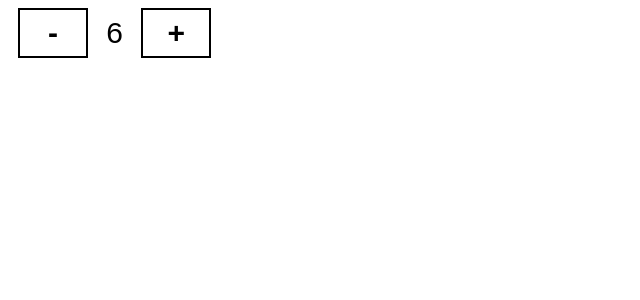
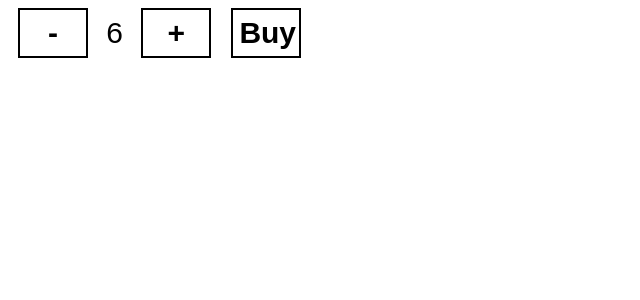
Before and after one commit to MagdalenaOuirane/OnlineShopBasket, a React (Create React App) app: page / in a window 1280 px wide. Shown: the top 300 px of the page, without its empty margins (0-640 px from the left). Built offline with nearby package versions, Linux system fonts and the light colour scheme.

Commit message:
add function oClick handleBuy

```diff
--- a/src/App.js
+++ b/src/App.js
@@ -21,6 +21,17 @@ class App extends React.Component {
     });
   }
 
+
+  handleBuy() {
+    // console.log('its bought');
+    this.setState({
+
+      availableProducts: this.state.availableProducts - this.state.quantity,
+      quantity: 0
+
+    })
+
+  }
   render() {
 
     return (
@@ -28,6 +39,7 @@ class App extends React.Component {
         <button disabled={this.state.quantity === 0 ? true : false} onClick={this.handleRemoveFromCart.bind(this)}> - </button>
         <span> {this.state.quantity} </span>
         <button disabled={this.state.quantity === this.state.availableProducts ? true : false} onClick={this.handleAddCart.bind(this)}> + </button>
+        {this.state.quantity > 0 && <button onClick={this.handleBuy.bind(this)}> Buy </button>}
 
       </div>
     );
```
